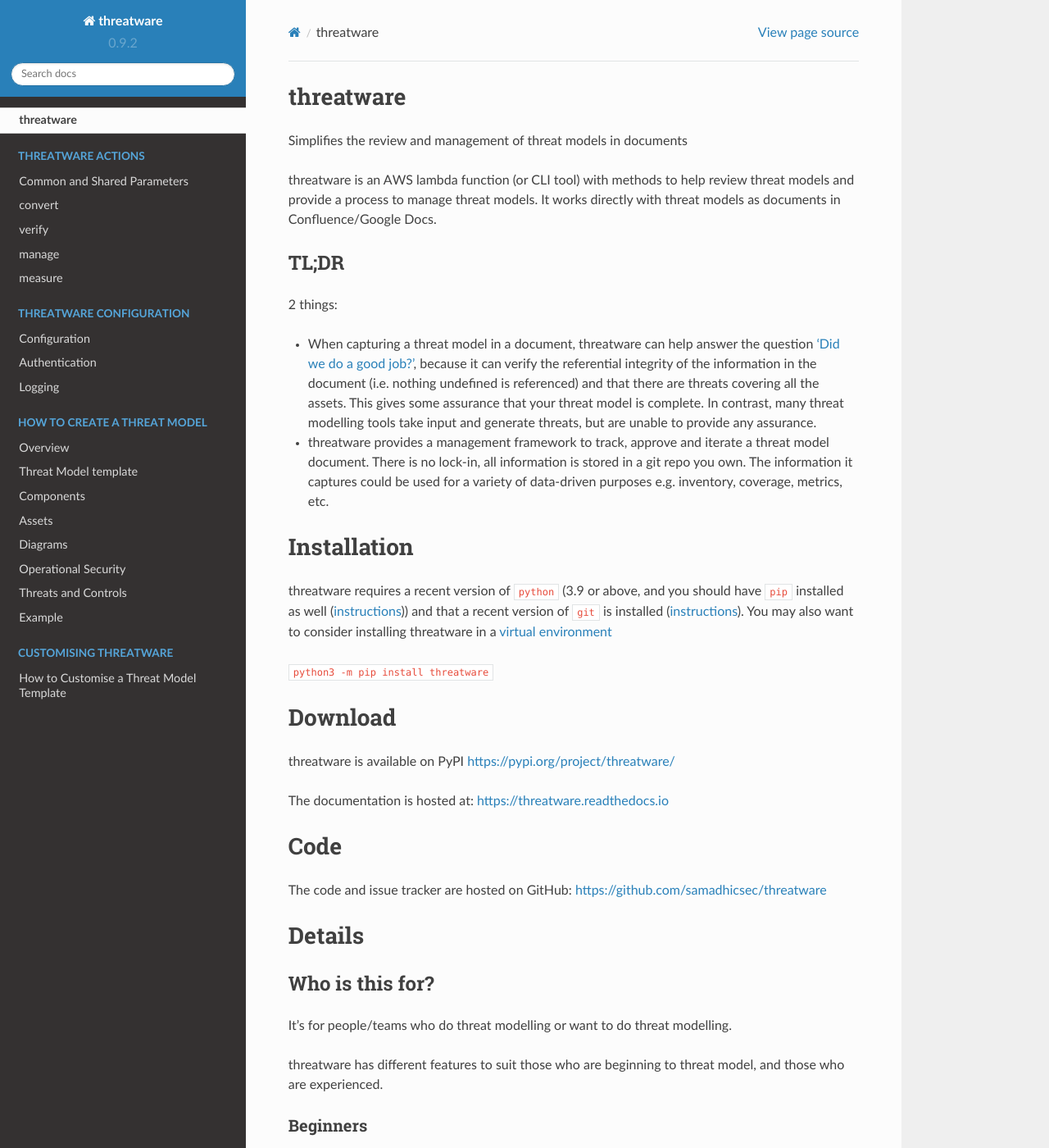
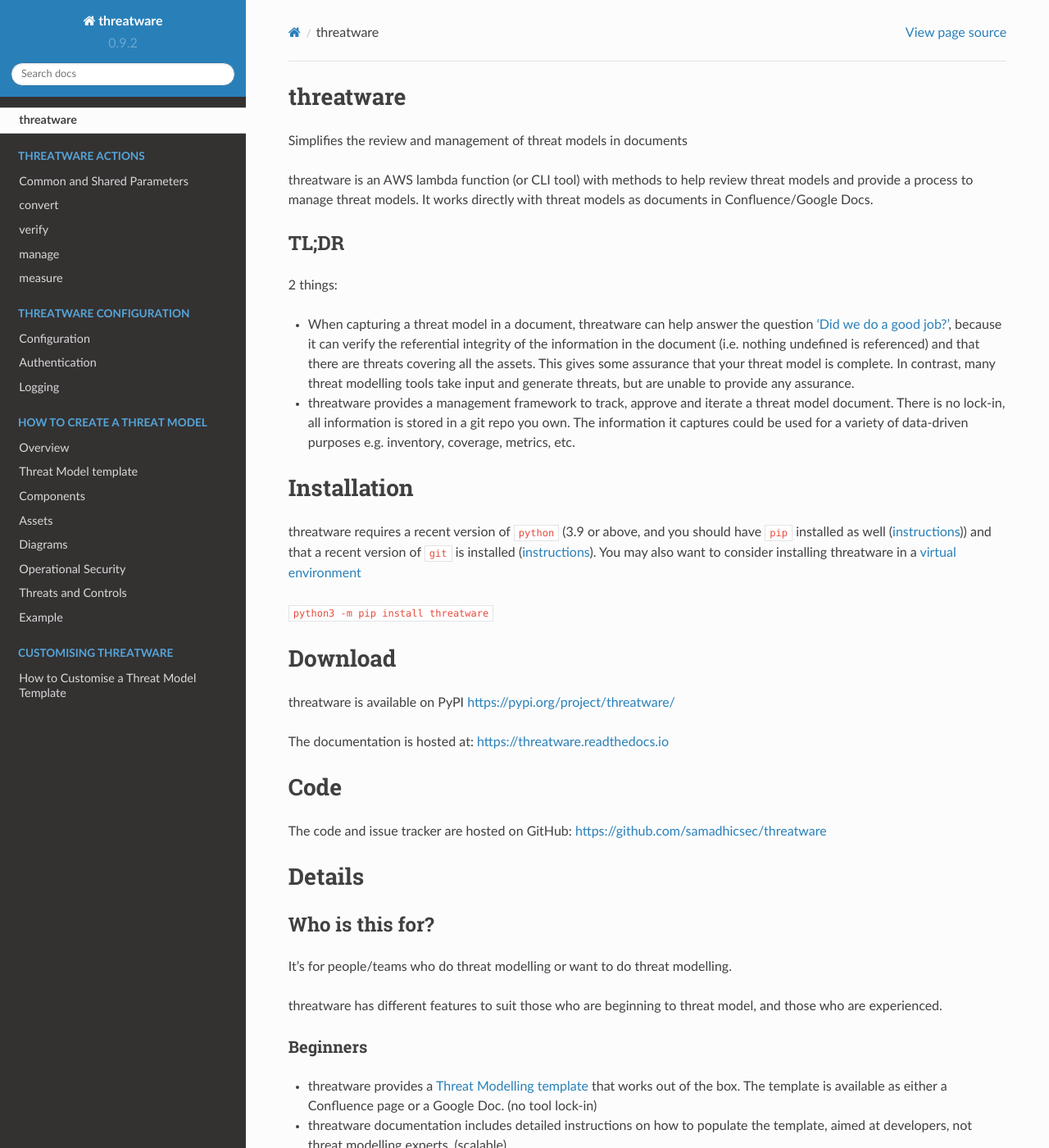
Before and after one commit to samadhicsec/threatware-docs, a Sphinx documentation site: the page built from docs/source/index.md, in a window 1280 px wide and 1400 px high. Shown: the whole window at 82% size. Built offline with Sphinx 7.4.7 and the Read the Docs theme 2.0.0, drawn with Linux system fonts in a browser that asks for light colours.

Commit message:
Adjusted page width

```diff
--- a/docs/source/conf.py
+++ b/docs/source/conf.py
@@ -43,3 +43,8 @@
 
 myst_heading_anchors = 3
 myst_enable_extensions = ["deflist", "colon_fence"]
+
+html_static_path = ['css']
+
+def setup(app):
+   app.add_css_file("custom.css")
--- /dev/null
+++ b/docs/source/css/custom.css
@@ -0,0 +1,3 @@
+.wy-nav-content {
+    max-width: 1400px;
+ }
```
